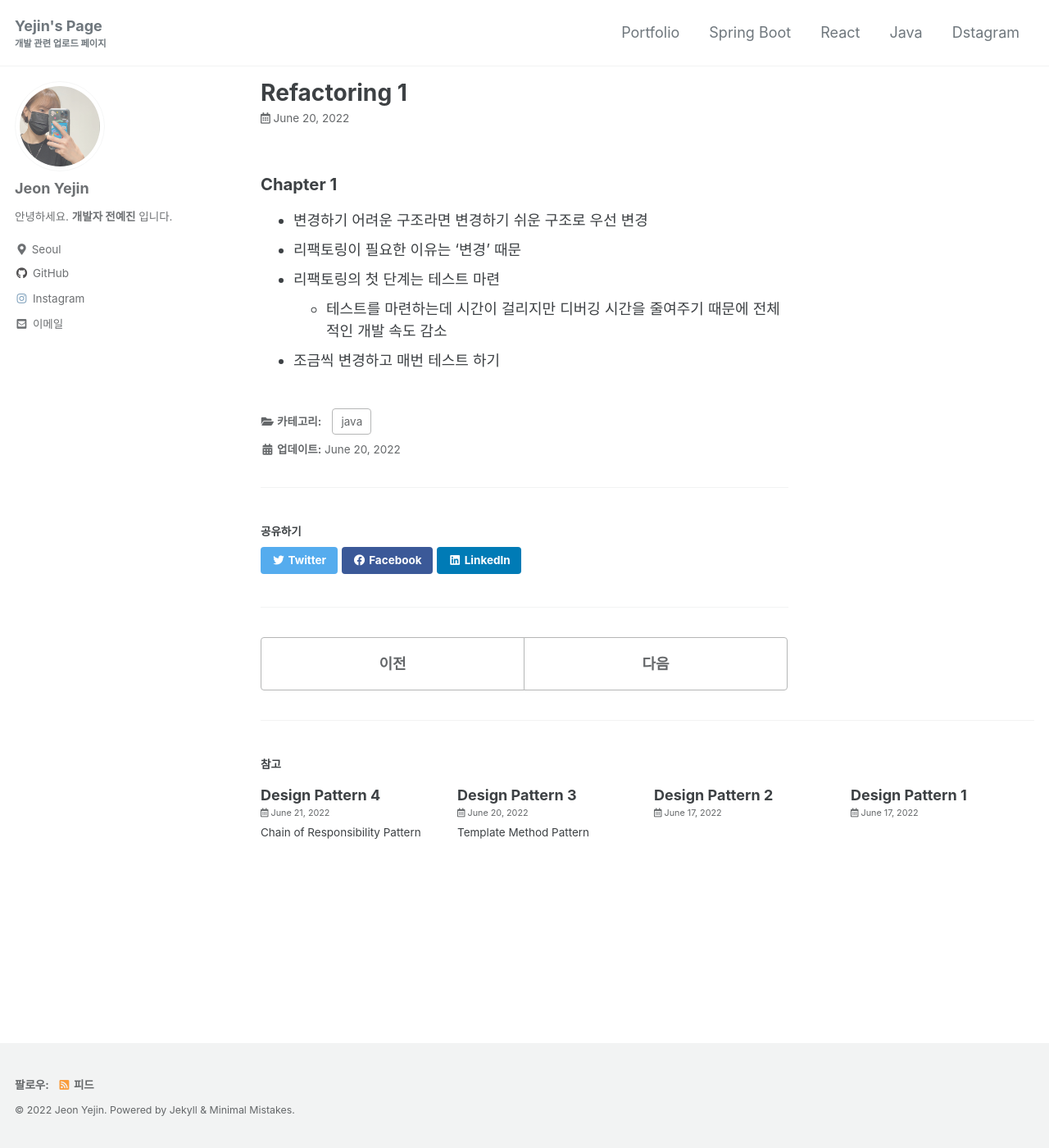
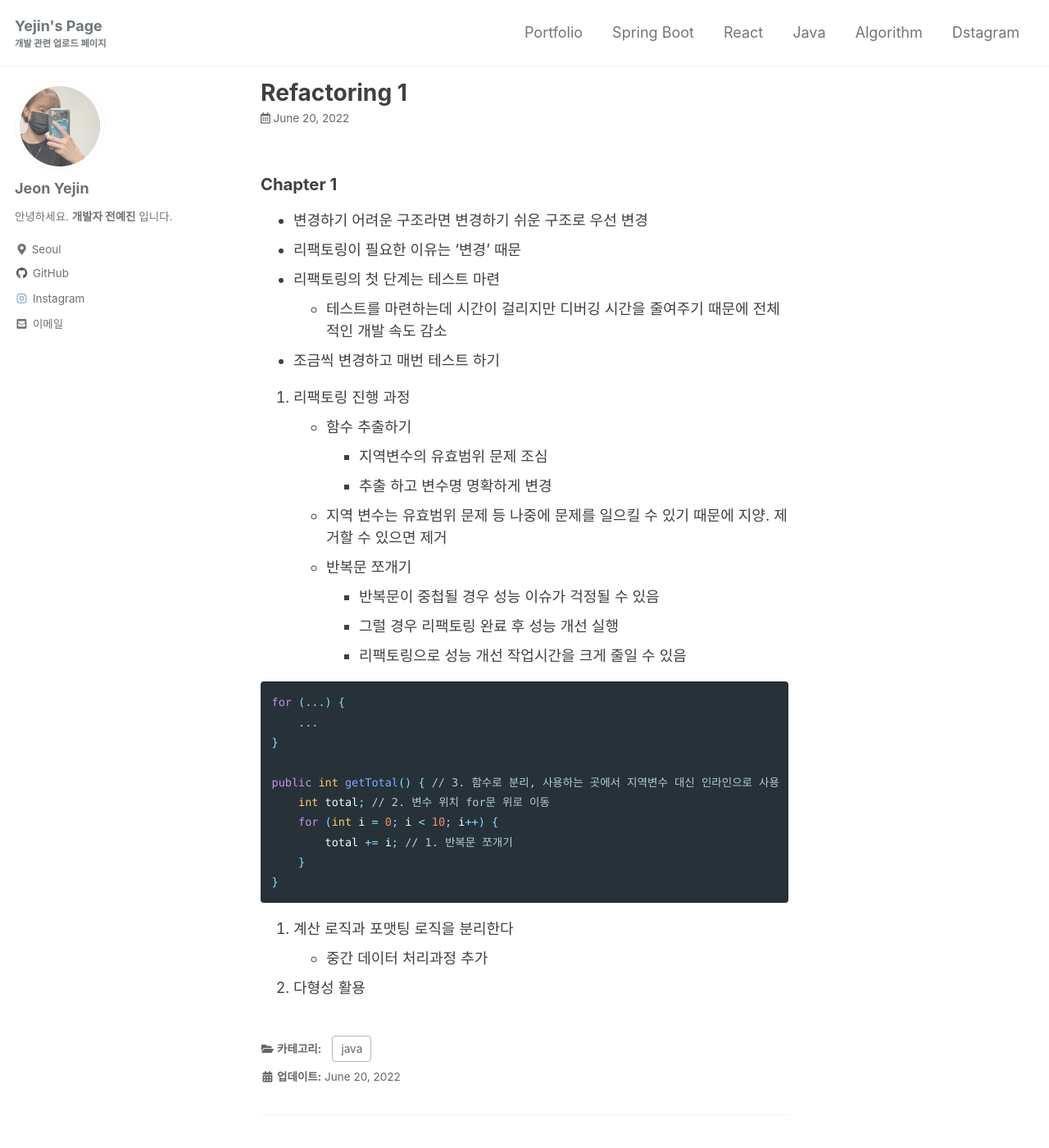
Before and after one commit to yejin-jeon-developer/git-page, a Jekyll site: the page built from _posts/java/2022-06-20-refactoring-1.md, in a window 1280 px wide and 1400 px high. Shown: the whole window at 82% size. Built offline with Jekyll 4.4.1, drawn with Linux system fonts in a browser that asks for light colours; cached includes are drawn as plain includes; some of the changed text lies outside the part shown.

Commit message:
신규 post commit

````diff
--- a/_data/navigation.yml
+++ b/_data/navigation.yml
@@ -8,6 +8,8 @@ main:
      url: /categories/react
    - title: "Java"
      url: /categories/java
+   - title: "Algorithm"
+     url: /categories/algorithm
    - title: "Dstagram"
      url: /categories/dstagram
   # - title: "Sample Posts"
--- a/_posts/java/2022-06-20-refactoring-1.md
+++ b/_posts/java/2022-06-20-refactoring-1.md
@@ -10,3 +10,30 @@ categories:
 + 리팩토링의 첫 단계는 테스트 마련
   + 테스트를 마련하는데 시간이 걸리지만 디버깅 시간을 줄여주기 때문에 전체적인 개발 속도 감소
 + 조금씩 변경하고 매번 테스트 하기
+
+1. 리팩토링 진행 과정
++ 함수 추출하기
+  + 지역변수의 유효범위 문제 조심
+  + 추출 하고 변수명 명확하게 변경
++ 지역 변수는 유효범위 문제 등 나중에 문제를 일으킬 수 있기 때문에 지양. 제거할 수 있으면 제거
++ 반복문 쪼개기
+  + 반복문이 중첩될 경우 성능 이슈가 걱정될 수 있음
+  + 그럴 경우 리팩토링 완료 후 성능 개선 실행
+  + 리팩토링으로 성능 개선 작업시간을 크게 줄일 수 있음
+
+```java
+for (...) {
+    ...
+}
+
+public int getTotal() { // 3. 함수로 분리, 사용하는 곳에서 지역변수 대신 인라인으로 사용
+    int total; // 2. 변수 위치 for문 위로 이동
+    for (int i = 0; i < 10; i++) {
+        total += i; // 1. 반복문 쪼개기
+    }
+}
+```
+
+2. 계산 로직과 포맷팅 로직을 분리한다
+   + 중간 데이터 처리과정 추가
+3. 다형성 활용
````
Also changed, not shown: _pages/categories/category-algorithm.md (added, +9 -0 lines), _posts/algorithm/2022-06-27-algorithm-1.md (added, +7 -0 lines), _posts/spring-boot/2022-06-27-di-1.md (added, +35 -0 lines).
